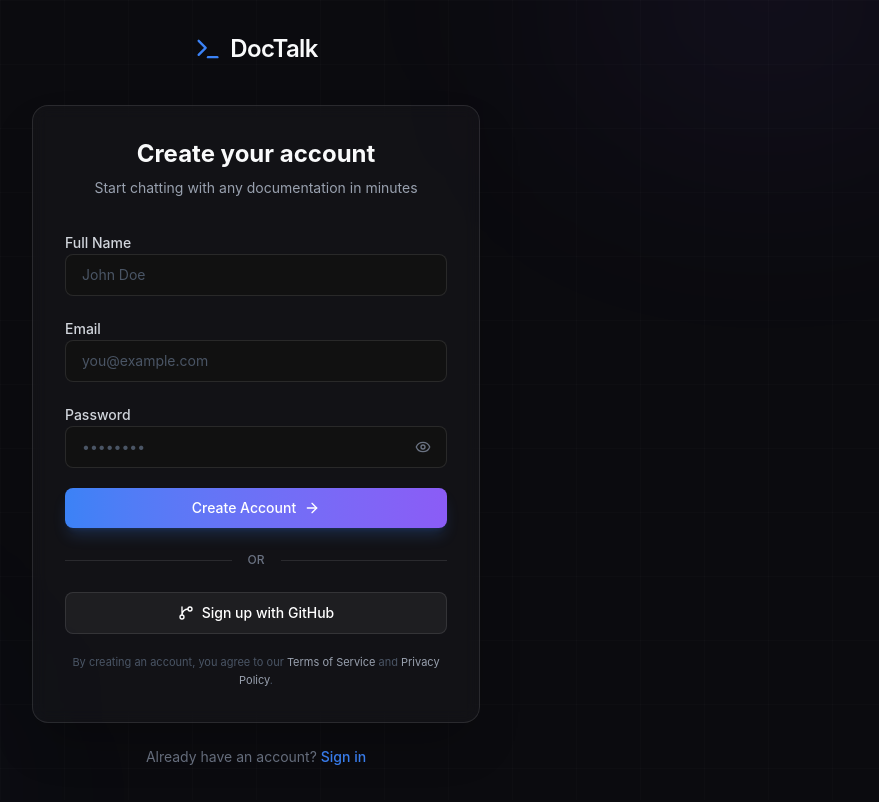
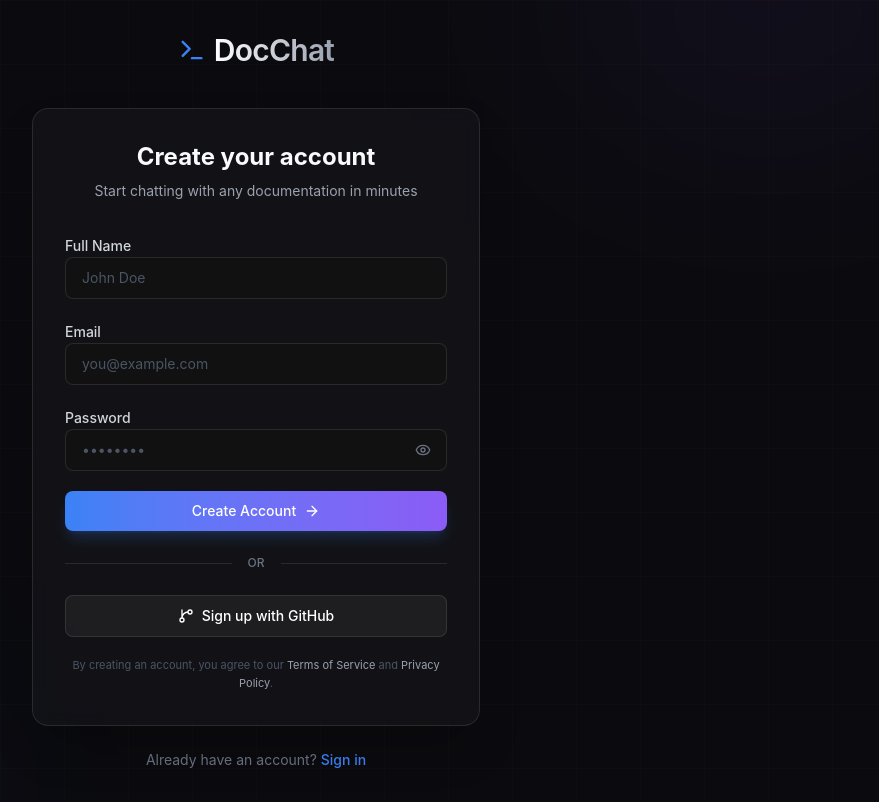
Before and after one commit to avishek0769/DocChat, a React (Vite) app: page /signup in a window 1280 px wide. Shown: the whole page, without its empty margins (384-1263 px from the left). Built offline with nearby package versions, Linux system fonts and the light colour scheme.

Commit message:
Change the name from DocTalk to DocChat

```diff
--- a/index.html
+++ b/index.html
@@ -2,9 +2,8 @@
 <html lang="en">
   <head>
     <meta charset="UTF-8" />
-    <link rel="icon" type="image/svg+xml" href="/favicon.svg" />
     <meta name="viewport" content="width=device-width, initial-scale=1.0" />
-    <title>Docs Support Agent</title>
+    <title>DocChat</title>
   </head>
   <body>
     <div id="root"></div>
--- a/src/components/Sidebar.tsx
+++ b/src/components/Sidebar.tsx
@@ -34,7 +34,7 @@ export const Sidebar = ({ isCollapsed = false }: SidebarProps) => {
                 <Terminal className="w-6 h-6 text-accent-blue shrink-0" />
                 {!isCollapsed && (
                     <span className="font-semibold text-xl tracking-tight text-white">
-                        DocTalk
+                        DocChat
                     </span>
                 )}
             </div>
--- a/src/pages/ChatPage.tsx
+++ b/src/pages/ChatPage.tsx
@@ -539,7 +539,7 @@ export const ChatPage = () => {
                             </form>
                             <div className="text-center mt-3">
                                 <span className="text-sm text-gray-500 font-medium tracking-wide">
-                                    Doctalk AI can make mistakes. Verify
+                                    DocChat AI can make mistakes. Verify
                                     important information.
                                 </span>
                             </div>
--- a/src/pages/LandingPage.tsx
+++ b/src/pages/LandingPage.tsx
@@ -36,7 +36,7 @@ const LandingPage = () => {
                 <div className="flex items-center gap-2">
                     <Terminal className="w-6 h-6 text-accent-blue" />
                     <span className="font-semibold text-xl tracking-tight">
-                        DocTalk
+                        DocChat
                     </span>
                 </div>
                 <div className="hidden md:flex items-center gap-8 text-sm font-medium text-gray-400">
@@ -362,10 +362,9 @@ const LandingPage = () => {
                 <h2 className="text-3xl font-bold mb-4">
                     Built for real-world developer workflows
                 </h2>
-                <p className="text-gray-400 mb-8 max-w-2xl mx-auto">
-                    Whether you are reading API docs, SDK guides, or internal
-                    wikis, DocTalk keeps context in one place.
-                </p>
+                <div className="text-gray-400 mb-8 max-w-2xl mx-auto">
+                    Never lose track of the right docs again. From massive API references to internal component wikis, DocChat keeps context in one place.
+                </div>
                 <div className="flex flex-wrap justify-center gap-4 text-sm font-medium text-gray-300">
                     <span className="px-4 py-2 rounded-full glass border border-white/10">
                         Works with API docs, SDK docs, guides
@@ -466,9 +465,9 @@ const LandingPage = () => {
             {/* 11. Footer */}
             <footer className="relative z-10 border-t border-white/10 bg-[#0a0a0c] py-8 px-6">
                 <div className="max-w-4xl mx-auto flex flex-col md:flex-row items-center justify-between gap-4">
-                    <div className="flex items-center gap-2 text-gray-500">
-                        <Terminal className="w-4 h-4" />
-                        <span className="font-semibold text-sm">DocTalk</span>
+                    <div className="flex items-center gap-2 mb-4">
+                        <Terminal className="w-5 h-5 text-accent-blue" />
+                        <span className="font-semibold text-sm">DocChat</span>
                     </div>
                     <div className="flex gap-6 text-sm text-gray-500">
                         <a
--- a/src/pages/SignIn.tsx
+++ b/src/pages/SignIn.tsx
@@ -47,7 +47,7 @@ const SignIn = () => {
                     <Link to="/" className="flex items-center gap-2 group">
                         <Terminal className="w-7 h-7 text-accent-blue group-hover:text-accent-purple transition-colors" />
                         <span className="font-semibold text-2xl tracking-tight">
-                            DocTalk
+                            DocChat
                         </span>
                     </Link>
                 </div>
--- a/src/pages/SignUp.tsx
+++ b/src/pages/SignUp.tsx
@@ -66,8 +66,8 @@ const SignUp = () => {
                 <div className="flex items-center justify-center gap-2 mb-10">
                     <Link to="/" className="flex items-center gap-2 group">
                         <Terminal className="w-7 h-7 text-accent-blue group-hover:text-accent-purple transition-colors" />
-                        <span className="font-semibold text-2xl tracking-tight">
-                            DocTalk
+                        <span className="font-semibold text-3xl tracking-tight text-transparent bg-clip-text bg-linear-to-r from-white to-gray-400">
+                            DocChat
                         </span>
                     </Link>
                 </div>
```
